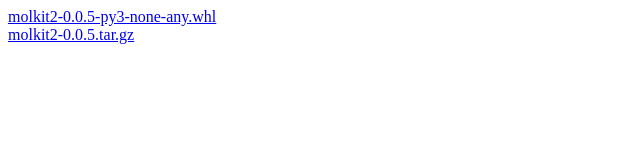
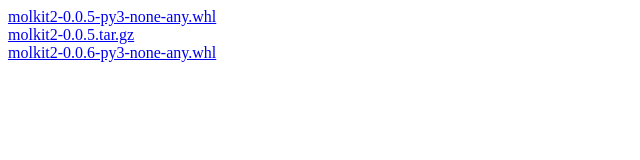
Before and after one commit to sannerlab/pip, a plain HTML site: page py37/molkit2/index.html in a window 1280 px wide. Shown: the whole page, without its empty margins (0-640 px from the left). Drawn offline with Linux system fonts and the light colour scheme.

Commit message:
Index: adfr 0.0.23 and molkit2 0.0.6 (what ADapt needs)
Added beside adfr 0.0.22 and molkit2 0.0.5; the ADCP 1.1 installer pins
those, so its installs do not change.

Co-Authored-By: Claude Opus 5.5 <noreply@anthropic.com>

```diff
--- a/py37/molkit2/index.html
+++ b/py37/molkit2/index.html
@@ -3,4 +3,5 @@
 <body>
 <a href="https://github.com/sannerlab/downloads/releases/download/adcp-pip-py37/molkit2-0.0.5-py3-none-any.whl#sha256=227180881ff8740440f2f8c7d532860cc651e2e29a01d4f92b856a68c0f23d91">molkit2-0.0.5-py3-none-any.whl</a><br>
 <a href="https://github.com/sannerlab/downloads/releases/download/adcp-pip-py37/molkit2-0.0.5.tar.gz#sha256=b1750dc562fc636d3191ae8532dba2f9befcc8cd01bb8fdf402dcac04e2625d7">molkit2-0.0.5.tar.gz</a><br>
+<a href="https://github.com/sannerlab/downloads/releases/download/adcp-pip-py37/molkit2-0.0.6-py3-none-any.whl#sha256=460edd5631e9df3cf7ddce4d514bc95fdc1d6369f291c385c0f17c170eb5a79b">molkit2-0.0.6-py3-none-any.whl</a><br>
 </body></html>
```
Also changed, not shown: py37/adfr/index.html (+1 -0 lines).
